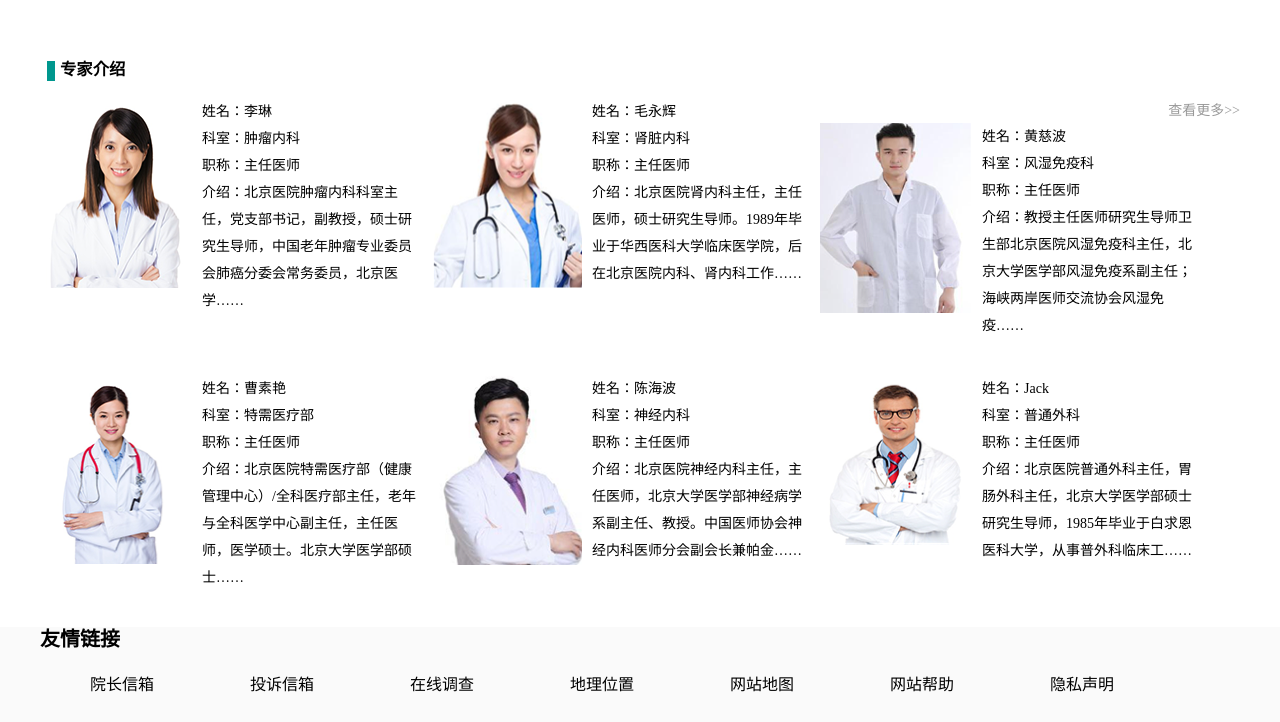
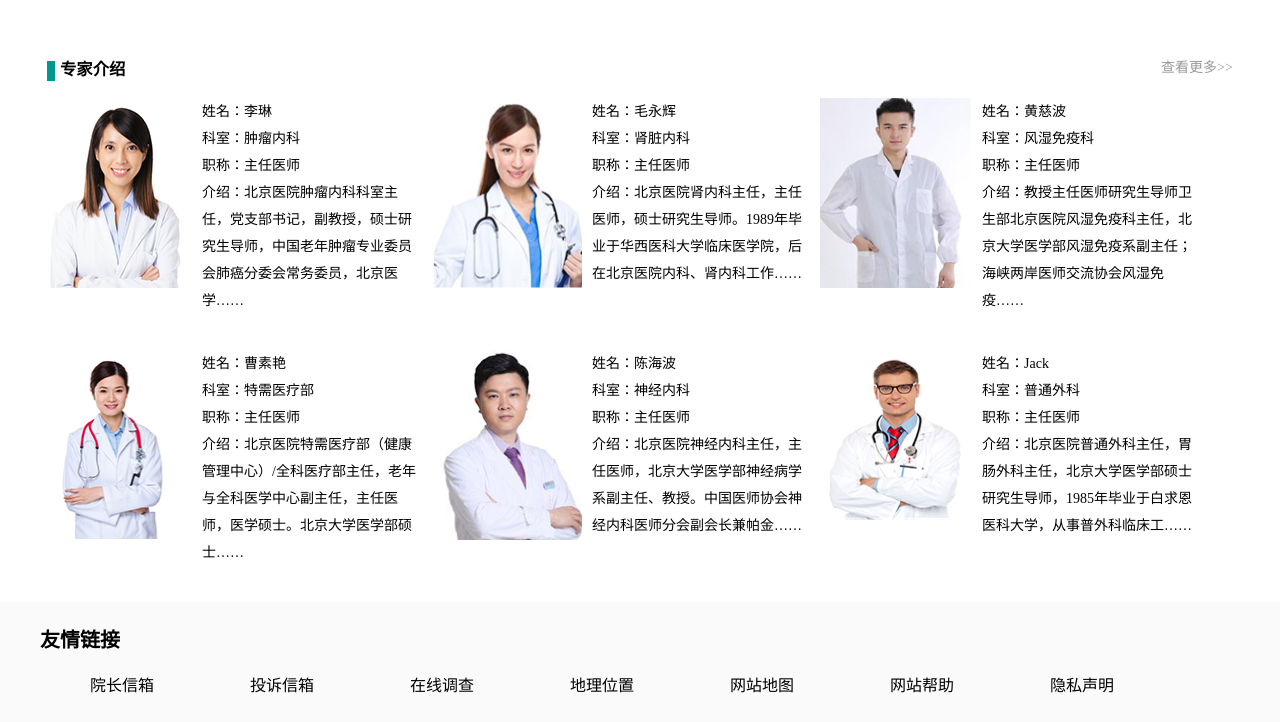
Before and after one commit to xzw717/xm_hospital, a plain HTML site: page xiaomu_hospital/index.html in a window 1280 px wide. Shown: the part 1858-2580 px from the top of the page. Drawn offline with Linux system fonts and the light colour scheme.

Commit message:
样式更改

```diff
--- a/xiaomu_hospital/css/css.css
+++ b/xiaomu_hospital/css/css.css
@@ -540,8 +540,11 @@ section .news-and-notice .notice dl a {
 .content .exp-info .exp-info-content .more {
     font-size: 14px;
 color: #999999;
-float: right;
-
+position: absolute;
+right: -21px;
+top: 58px;
+width: 100px;
+height: 20px;
 }
 .content .exp-info ul {
     width: 1200px;
@@ -574,6 +577,7 @@ float: right;
     width: 1200px;
     height: 100px;
     margin: 0 auto;
+    padding-top: 26px;
 }
 .footer .friend-links h3 {
     margin-bottom: 20px;
```
